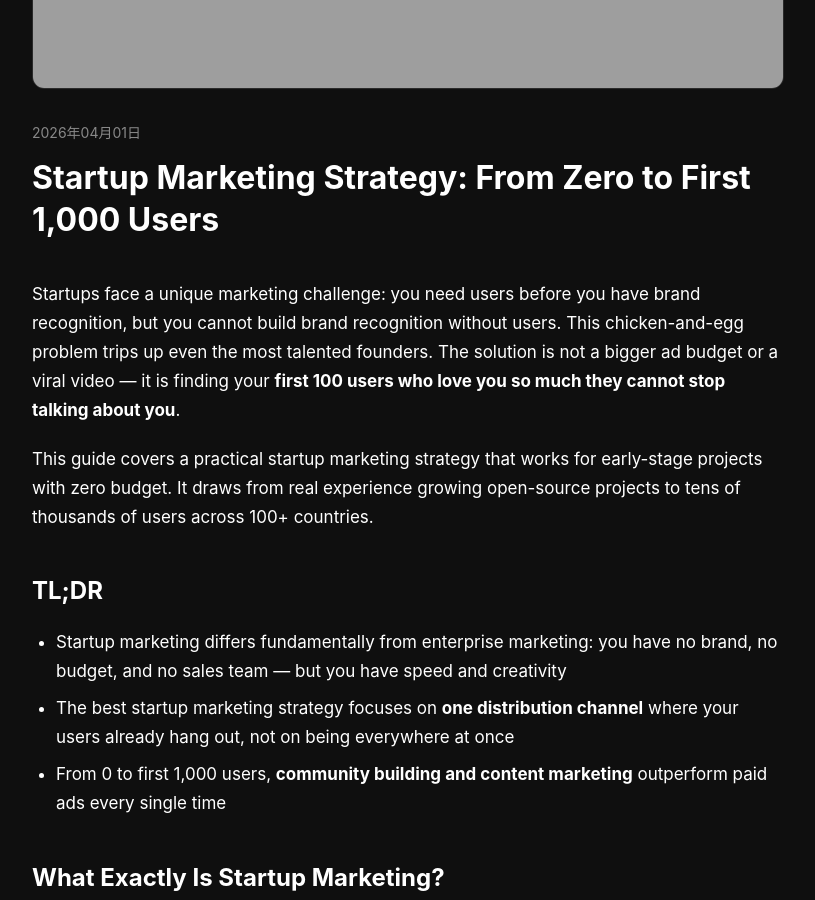
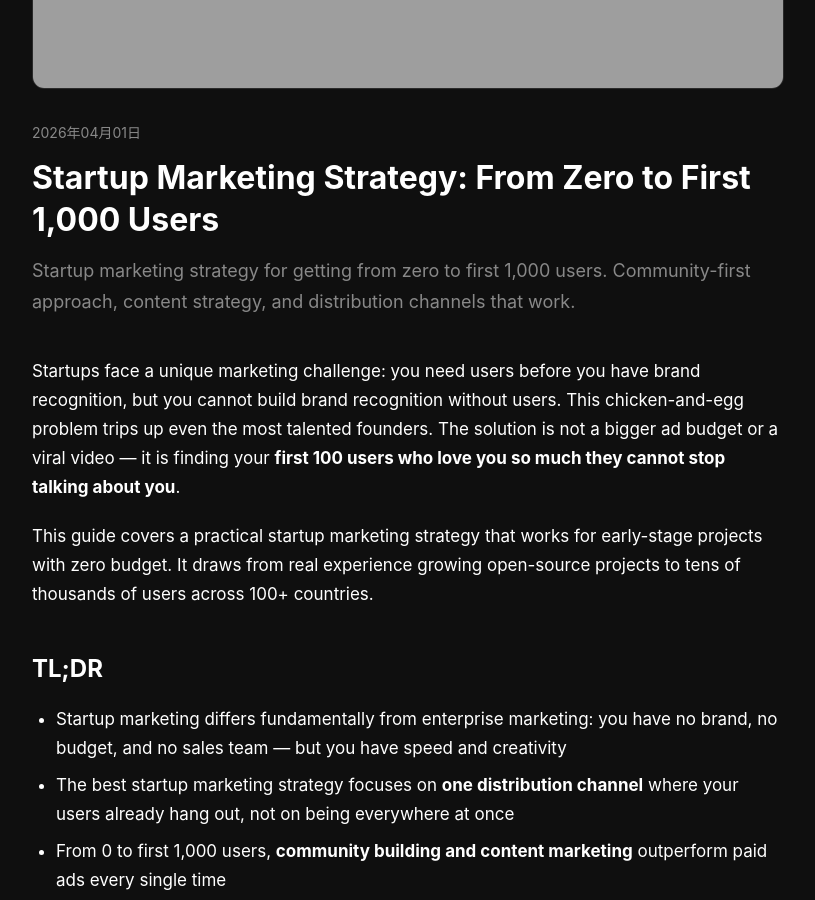
Before and after one commit to Gingiris/growth-tools, a Jekyll site: the page built from _posts/2026-04-01-startup-marketing-strategy-from-zero-to-first-1000-users.md, in a window 1280 px wide and 900 px high, scrolled down 587 px. Shown: the whole window, without its empty margins (232-1047 px from the left). Built offline with Jekyll 4.4.1, drawn with Linux system fonts in a browser that asks for light colours.

Commit message:
seo: add meta description to 2026-04-01-startup-marketing-strategy-from-zero-to-first-1000-users.md

```diff
--- a/_posts/2026-04-01-startup-marketing-strategy-from-zero-to-first-1000-users.md
+++ b/_posts/2026-04-01-startup-marketing-strategy-from-zero-to-first-1000-users.md
@@ -4,6 +4,7 @@
 date: 2026-04-01
 canonical_url: https://gingiris.github.io/growth-tools/blog/2026/04/startup-marketing-strategy-from-zero-to-first-1000-users/
 image: "https://gingiris.github.io/growth-tools/assets/images/blog-startup-marketing.jpg"
+description: "Startup marketing strategy for getting from zero to first 1,000 users. Community-first approach, content strategy, and distribution channels that work."
 ---
 <!-- SEO: startup marketing keyword appears in first 100 words -->
 Startups face a unique marketing challenge: you need users before you have brand recognition, but you cannot build brand recognition without users. This chicken-and-egg problem trips up even the most talented founders. The solution is not a bigger ad budget or a viral video — it is finding your **first 100 users who love you so much they cannot stop talking about you**.
```
